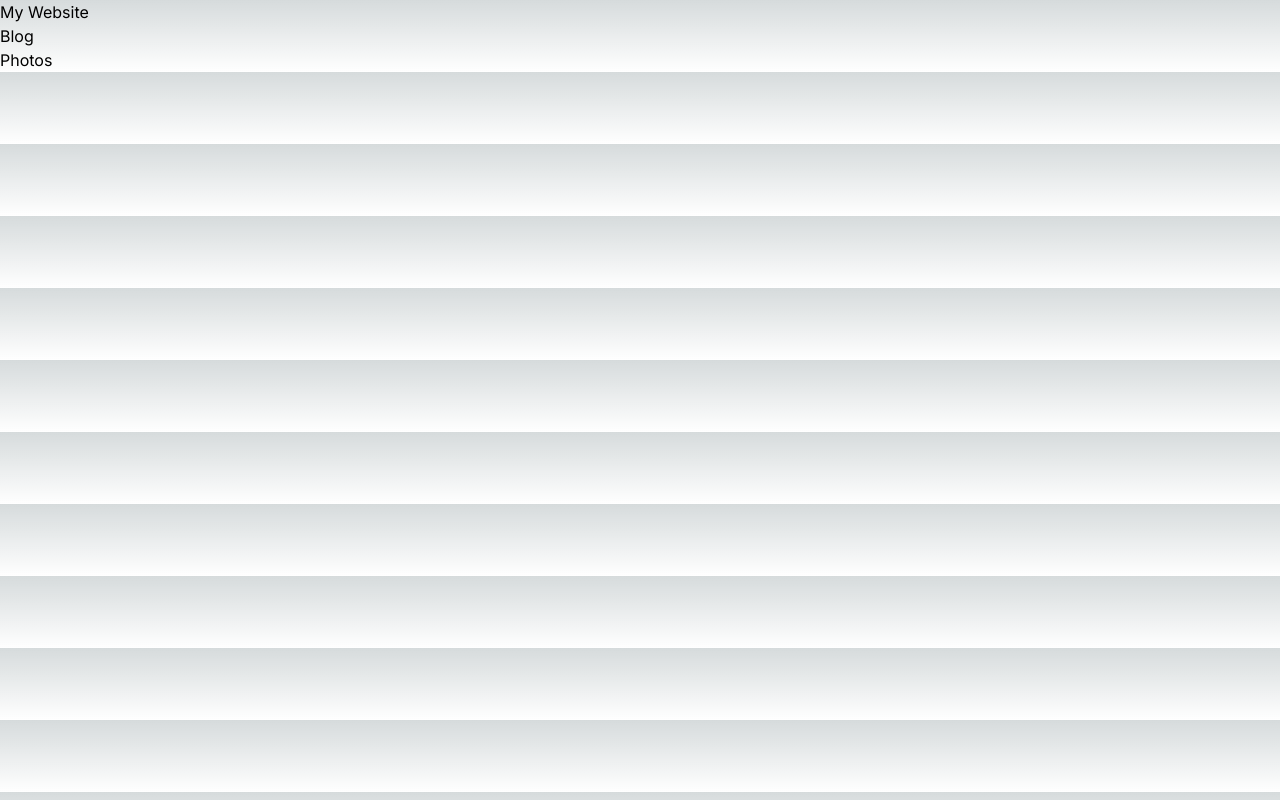
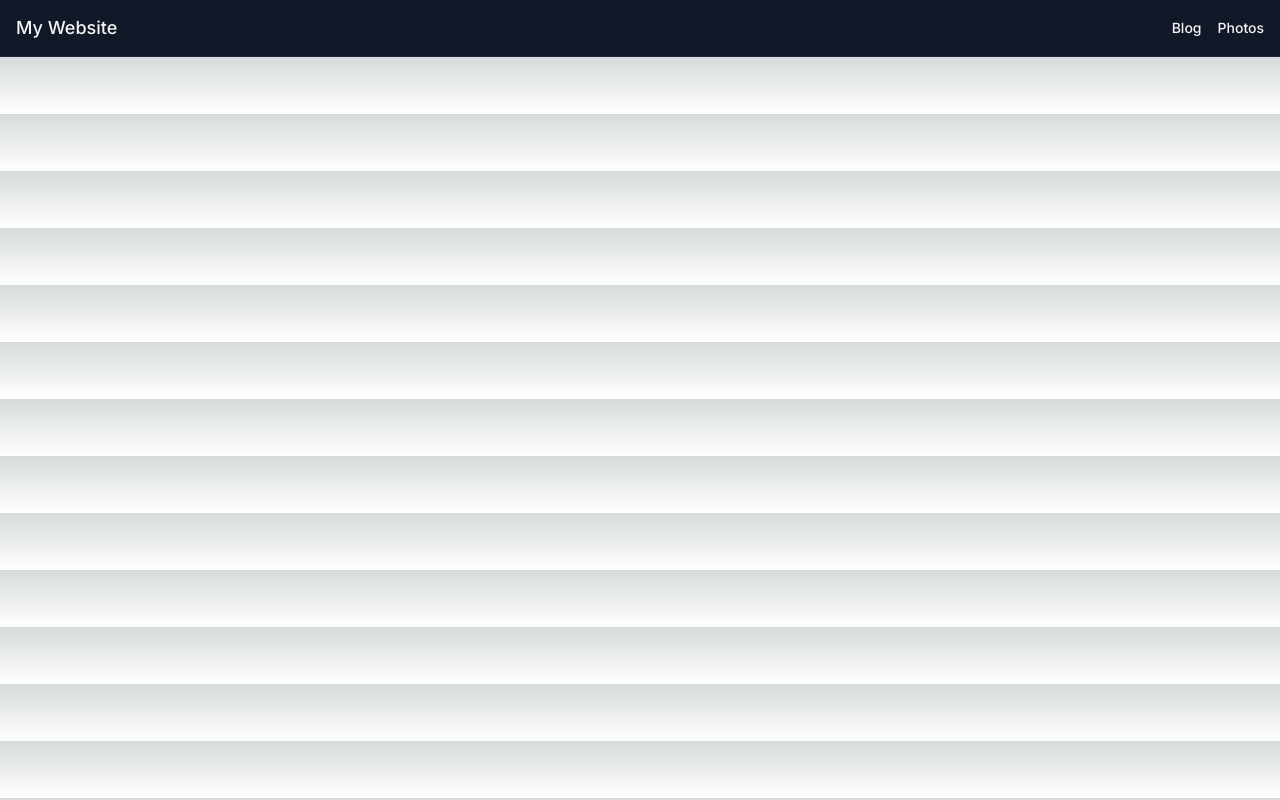
Before and after one commit to haneric00/haneric00.github.io, a Next.js app: page / in a window 1280 px wide. Built offline with nearby package versions, Linux system fonts and the light colour scheme.

Commit message:
new component

```diff
--- a/app/page.tsx
+++ b/app/page.tsx
@@ -1,13 +1,19 @@
 export default function Home() {
+  return <Navbar />;
+}
+
+function Navbar() {
   return (
-    <nav>
-      <div>
-        <a href="/">My Website</a>
-        <ul>
-          <li>
+    <nav className="border-b sticky top-0 bg-gray-900 text-gray-100 border-gray-800 z-10">
+      <div className="h-14 max-w-7xl p-4 mx-auto flex items-center justify-between">
+        <a href="/" className="font-medium text-lg md:hover:underline">
+          My Website
+        </a>
+        <ul className="hidden md:flex items-center justify-end space-x-4 text-sm font-medium">
+          <li className="md:hover:underline">
             <a href="/blog">Blog</a>
           </li>
-          <li>
+          <li className="md:hover:underline">
             <a href="/photos">Photos</a>
           </li>
         </ul>
```
